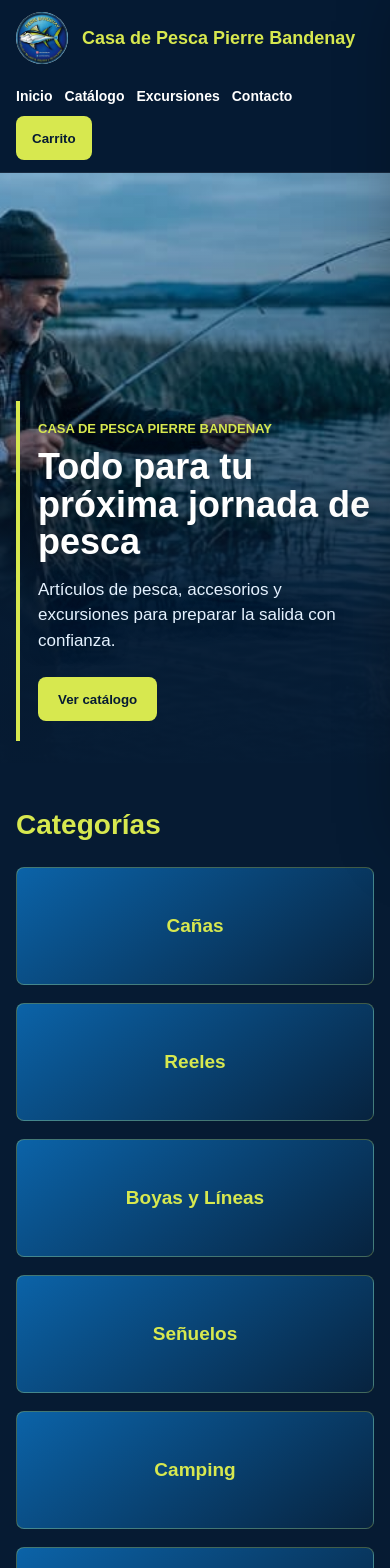
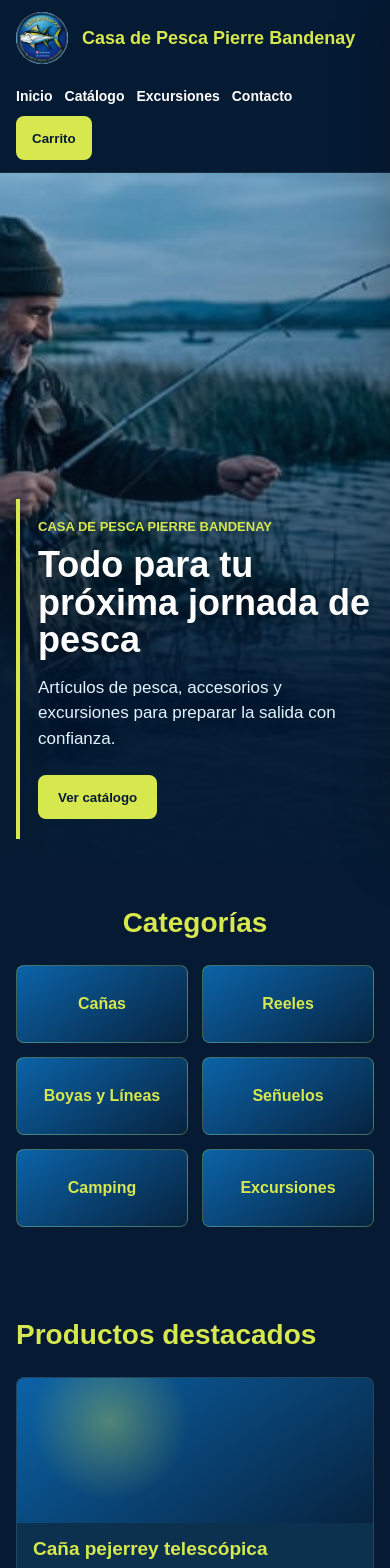
Before and after one commit to vkiperUADE2/catalogo-pesca, a React (Vite) app: page / in a window 390 px wide. Shown: the top 1568 px of the page. Built offline with nearby package versions, Linux system fonts and the light colour scheme.

Commit message:
Arreglos visuales de categorias y banner

```diff
--- a/src/index.css
+++ b/src/index.css
@@ -123,7 +123,7 @@ section p {
 }
 
 .hero-section {
-  min-height: calc(86vh - 93px);
+  min-height: calc(100vh - 93px);
   padding: 0;
   background-size: cover;
   background-position: left center;
@@ -133,7 +133,7 @@ section p {
 
 .hero-overlay {
   width: 100%;
-  min-height: calc(86vh - 93px);
+  min-height: calc(100vh - 93px);
   padding: clamp(24px, 5vw, 56px);
   display: flex;
   justify-content: flex-end;
@@ -175,7 +175,17 @@ section p {
   color: #e5f2ff;
 }
 
-.categorias-grid,
+.categorias-grid {
+  display: grid;
+  grid-template-columns: repeat(6, minmax(0, 1fr));
+  gap: 14px;
+  margin-top: 26px;
+}
+
+#catalogo h2 {
+  text-align: center;
+}
+
 .productos-grid {
   display: grid;
   grid-template-columns: repeat(auto-fit, minmax(220px, 1fr));
@@ -184,8 +194,8 @@ section p {
 }
 
 .categoria-card {
-  min-height: 118px;
-  padding: 20px;
+  min-height: 86px;
+  padding: 14px;
   background: linear-gradient(145deg, var(--azul-intenso), #07233f);
   border: 1px solid var(--borde);
   border-radius: 8px;
@@ -203,7 +213,7 @@ section p {
 }
 
 .categoria-card h3 {
-  font-size: clamp(19px, 2.4vw, 24px);
+  font-size: clamp(16px, 1.5vw, 20px);
   color: var(--lima);
   text-align: center;
 }
@@ -532,7 +542,7 @@ section p {
 
   .hero-section,
   .hero-overlay {
-    min-height: 620px;
+    min-height: calc(100vh - 144px);
   }
 
   .hero-overlay {
@@ -547,6 +557,10 @@ section p {
 
   .contacto-contenido {
     grid-template-columns: 1fr;
+  }
+
+  .categorias-grid {
+    grid-template-columns: repeat(3, minmax(0, 1fr));
   }
 }
 
@@ -574,7 +588,7 @@ section p {
 
   .hero-section,
   .hero-overlay {
-    min-height: 590px;
+    min-height: calc(100vh - 156px);
   }
 
   .hero-overlay {
@@ -612,4 +626,12 @@ section p {
     width: 26px;
     height: 26px;
   }
+
+  .categorias-grid {
+    grid-template-columns: repeat(2, minmax(0, 1fr));
+  }
+
+  .categoria-card {
+    min-height: 78px;
+  }
 }
```
